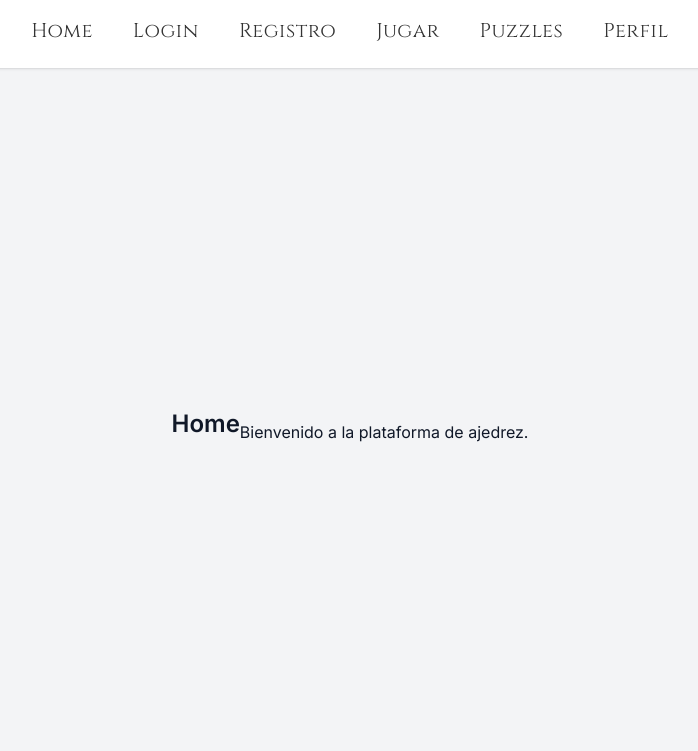
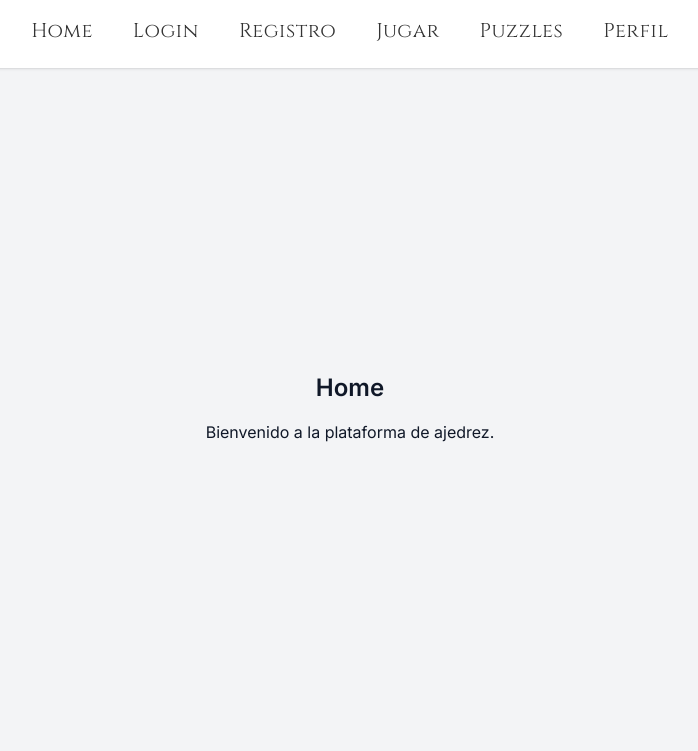
Before and after one commit to ianzapa52-work/chess-platform, an Astro site in the folder frontend/: page / in a window 1280 px wide. Shown: the whole page, without its empty margins (290-988 px from the left). Built offline with nearby package versions, Linux system fonts and the light colour scheme; Astro itself is replaced by a stand-in of ours.

Commit message:
style(frontend): centrado de páginas que no son de juego

```diff
--- a/frontend/src/pages/index.astro
+++ b/frontend/src/pages/index.astro
@@ -3,6 +3,8 @@
 ---
 
 <BaseLayout title="Chess Platform - Home">
-  <h1 class="text-2xl font-bold mb-4">Home</h1>
-  <p>Bienvenido a la plataforma de ajedrez.</p>
+  <div class="page-center">
+    <h1 class="text-2xl font-bold mb-4">Home</h1>
+    <p>Bienvenido a la plataforma de ajedrez.</p>
+  </div>
 </BaseLayout>
--- a/frontend/src/pages/login.astro
+++ b/frontend/src/pages/login.astro
@@ -4,6 +4,7 @@
 ---
 
 <BaseLayout title="Login">
+  <div class="page-center">
     <h1 class="text-2xl font-bold mb-4">Login</h1>
 
     <form id="loginForm" class="flex flex-col gap-4 max-w-sm">
@@ -61,4 +62,5 @@
         window.location.href = "/profile";
       });
     </script>
+  </div>
 </BaseLayout>
--- a/frontend/src/pages/profile.astro
+++ b/frontend/src/pages/profile.astro
@@ -3,6 +3,7 @@
 ---
 
 <BaseLayout title="Perfil">
+  <div class="page-center">
     <h1 class="text-2xl font-bold mb-4">Perfil</h1>
 
     <div id="profileData" class="text-lg"></div>
@@ -35,4 +36,5 @@
         window.location.href = "/";
       };
     </script>
+  </div>
 </BaseLayout>
--- a/frontend/src/pages/register.astro
+++ b/frontend/src/pages/register.astro
@@ -3,6 +3,7 @@
 ---
 
 <BaseLayout title="Registro">
+  <div class="page-center">
     <h1 class="text-2xl font-bold mb-4">Registro</h1>
 
     <form id="registerForm" class="flex flex-col gap-4 max-w-sm">
@@ -79,4 +80,5 @@
         window.location.href = "/profile";
       });
     </script>
+  </div>
 </BaseLayout>
--- a/frontend/src/styles/global.css
+++ b/frontend/src/styles/global.css
@@ -10,7 +10,6 @@
   display: flex;
   justify-content: center;
   align-items: center;
-  padding-top: 3rem;
 }
 
 /* Enlaces del menú */
@@ -42,3 +41,11 @@
   color: #1e3a8a;
   border-color: #1e3a8a;
 }
+
+.page-center {
+  display: flex;
+  flex-direction: column;
+  justify-content: center;
+  align-items: center;
+  height: 100%;
+}
```
Lines whose indentation alone changed are shown as unchanged.
